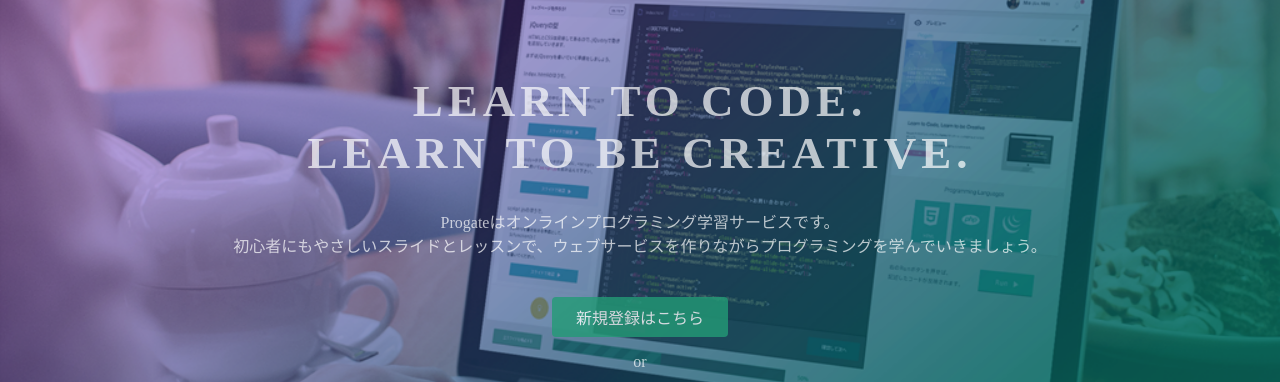
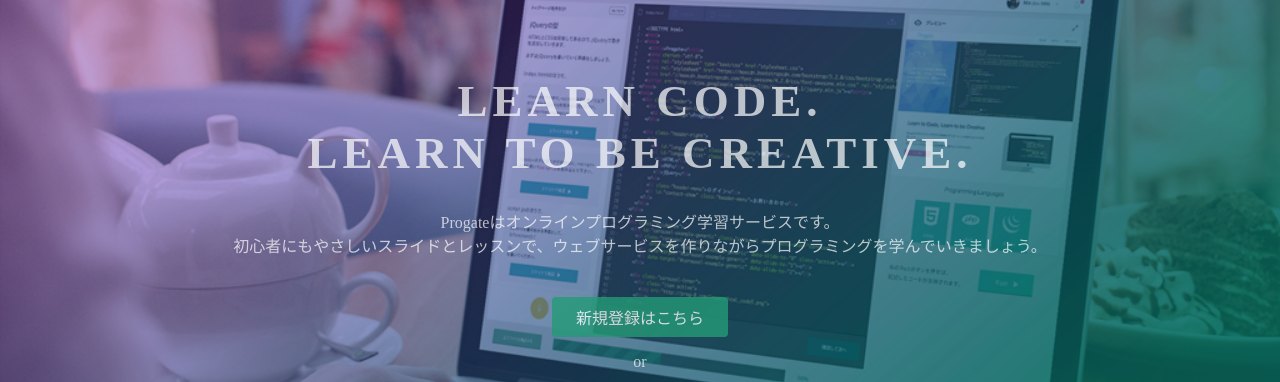
Before and after one commit to ytakahashi2020/progate-test.github.io, a plain HTML site: page index.html in a window 1280 px wide. Shown: the part 135-517 px from the top of the page. Drawn offline with Linux system fonts and the light colour scheme.

Commit message:
Update index.html

```diff
--- a/index.html
+++ b/index.html
@@ -23,7 +23,7 @@
   </header>
   <div class="top-wrapper">
     <div class="container">
-      <h1>LEARN TO CODE.<br>LEARN TO BE CREATIVE.</h1>
+      <h1>LEARN CODE.<br>LEARN TO BE CREATIVE.</h1>
       <p>Progateはオンラインプログラミング学習サービスです。<br>初心者にもやさしいスライドとレッスンで、ウェブサービスを作りながらプログラミングを学んでいきましょう。</p>
       <div class="btn-wrapper">
         <a href="#" class="btn signup">新規登録はこちら</a>
```
